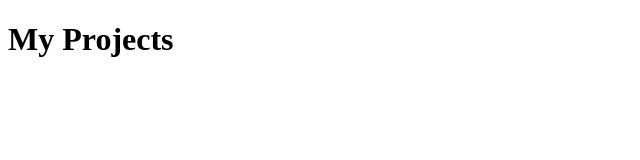
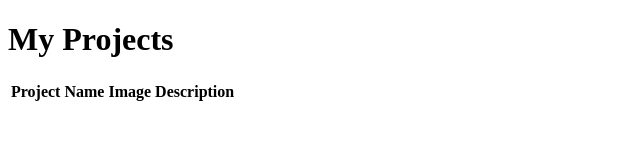
Before and after one commit to adaobimedia/portfolio, a plain HTML site: page pages/projects.html in a window 1280 px wide. Shown: the whole page, without its empty margins (0-640 px from the left). Drawn offline with Linux system fonts and the light colour scheme.

Commit message:
Table with just header, plus empty  body and footer rows has been added to the projects.html file

```diff
--- a/pages/projects.html
+++ b/pages/projects.html
@@ -5,5 +5,33 @@
     </head>
     <body>
         <h1>My Projects</h1>
+
+        <section id=projects>
+<table>
+    <thead>
+        <tr>
+            <th>Project Name</th>
+            <th>Image</th>
+            <th>Description</th>
+        </tr>
+    </thead>
+
+    <tbody>
+        <tr>
+            <td></td>
+            <td></td>
+            <td></td>
+        </tr>
+    </tbody>
+
+    <tfoot>
+        <tr>
+            <td></td>
+            <td></td>
+            <td></td>
+        </tr>
+    </tfoot>
+</table>
+        </section>
     </body>
 </html>
```
